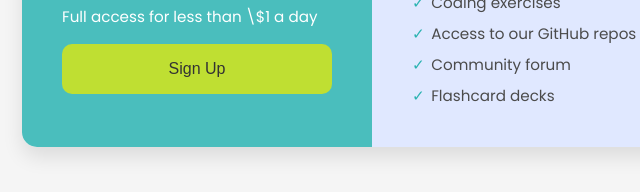
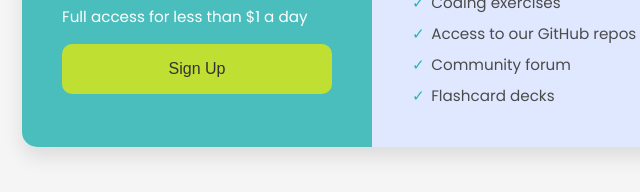
Before and after one commit to nishmithashettigar/single-price-grid, a plain HTML site: page index.html in a window 1280 px wide. Shown: the part 498-690 px from the top of the page, 268-908 px from the left. Drawn offline with Linux system fonts and the light colour scheme.

Commit message:
Update index.html

```diff
--- a/index.html
+++ b/index.html
@@ -23,7 +23,7 @@
           <article class="card_pricing">
             <h2 class="pricing_title">Monthly Subscription</h2>
             <p class="pricing_price"><span class="price_amount">$29</span> <span class="price_period">per month</span></p>
-            <p class="pricing_text">Full access for less than \$1 a day</p>
+            <p class="pricing_text">Full access for less than $1 a day</p>
             <button class="btn">Sign Up</button>
           </article>
 
```
